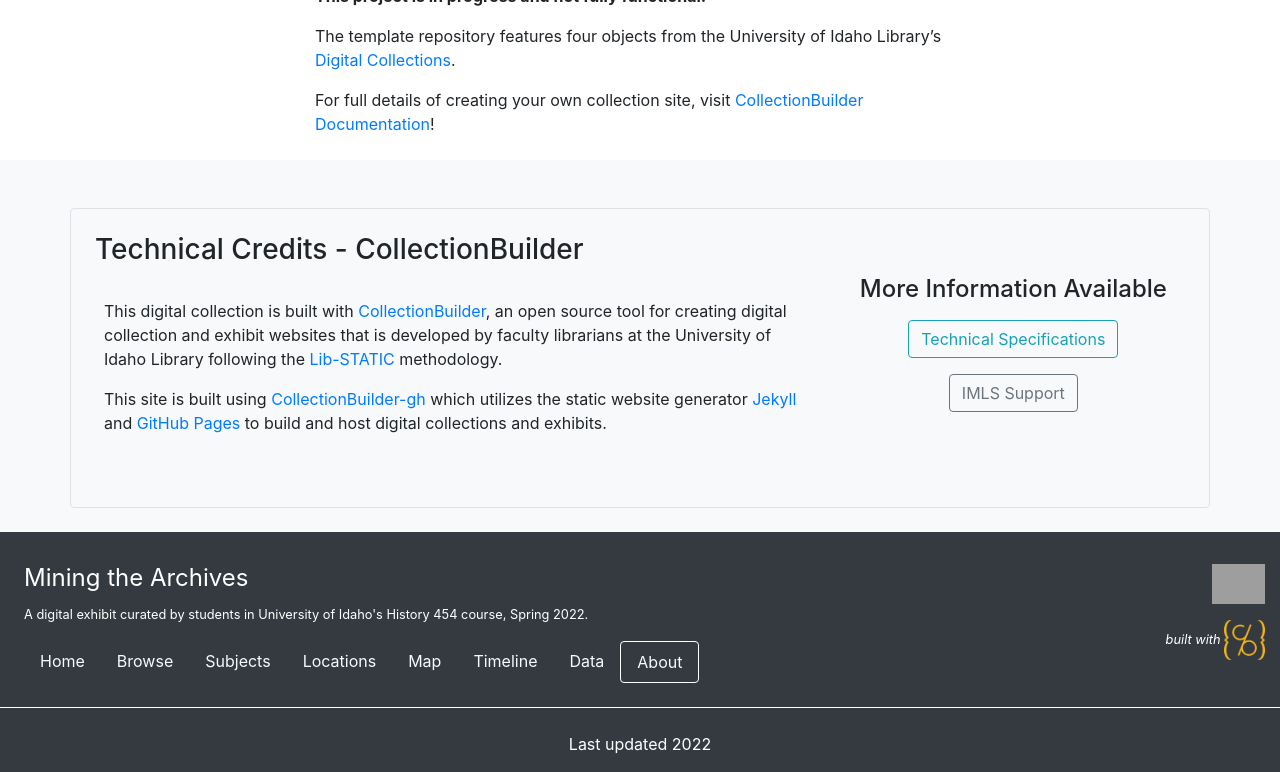
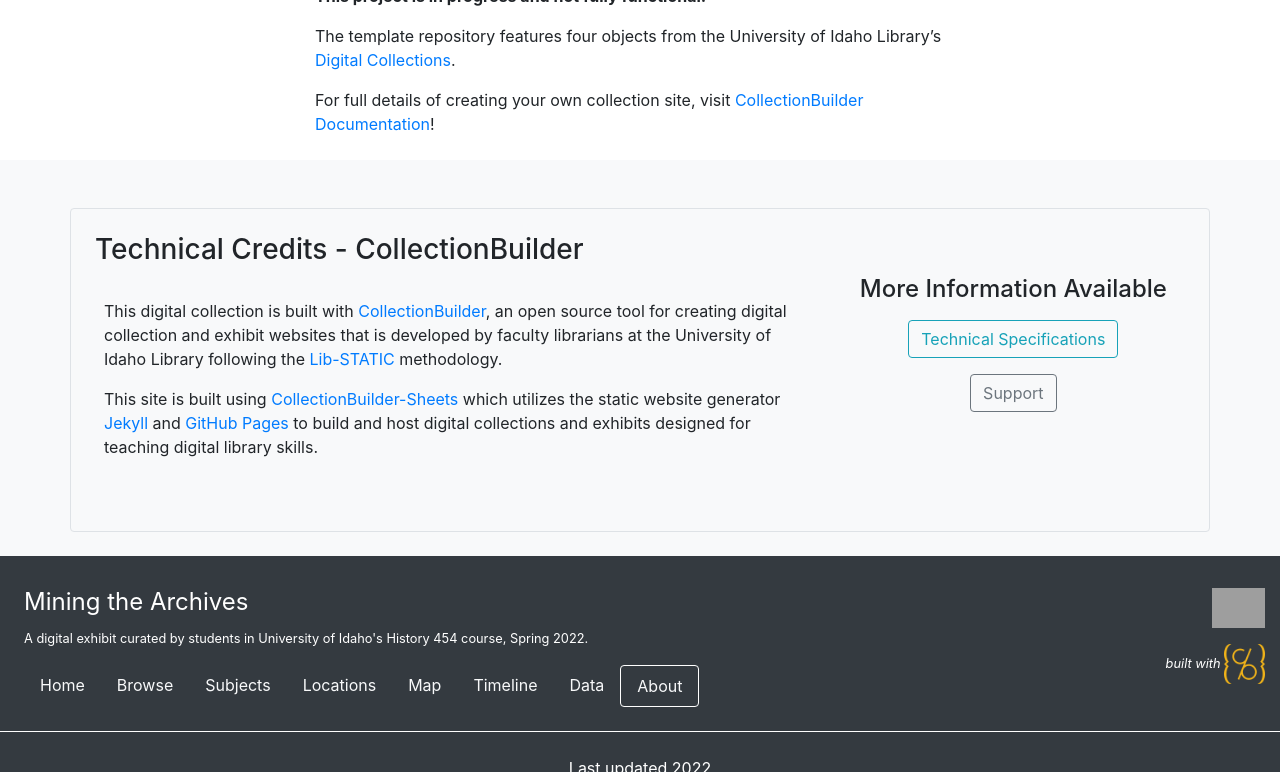
Before and after one commit to evanwill/hist-454-2022, a Jekyll site: the page built from pages/about.md, in a window 1280 px wide and 900 px high, scrolled down 950 px, cut to the strip 0-772 px from the top of the window. Built offline with Jekyll 4.4.1, drawn with Linux system fonts in a browser that asks for light colours; grey boxes are pictures that could not be loaded.

Commit message:
credits update

```diff
--- a/_includes/cb/credits.html
+++ b/_includes/cb/credits.html
@@ -5,13 +5,13 @@
             <div class="col-md-8 p-4">
                 <p>This digital collection is built with <a href="https://collectionbuilder.github.io/" target="_blank" rel="noopener">CollectionBuilder</a>, an open source tool for creating digital collection and exhibit websites that is developed by faculty librarians at the University of Idaho Library following the <a href="https://lib-static.github.io" target="_blank" rel="noopener">Lib-STATIC</a> methodology.</p>
 
-                <p>This site is built using <a href="https://github.com/CollectionBuilder/collectionbuilder-gh" target="_blank" rel="noopener">CollectionBuilder-gh</a> which utilizes the static website generator <a href="https://jekyllrb.com/" target="_blank" rel="noopener">Jekyll</a> and <a href="https://pages.github.com/" target="_blank" rel="noopener">GitHub Pages</a> to build and host digital collections and exhibits.</p>
+                <p>This site is built using <a href="https://github.com/CollectionBuilder/collectionbuilder-sheets" target="_blank" rel="noopener">CollectionBuilder-Sheets</a> which utilizes the static website generator <a href="https://jekyllrb.com/" target="_blank" rel="noopener">Jekyll</a> and <a href="https://pages.github.com/" target="_blank" rel="noopener">GitHub Pages</a> to build and host digital collections and exhibits designed for teaching digital library skills.</p>
             </div>
             <div class="col-md-4 text-center">
                 <h4>More Information Available</h4>
-                <a class="btn btn-outline-info my-2" target="_blank" rel="noopener" href="https://collectionbuilder.github.io/about.html#tool">Technical Specifications</a>
+                <a class="btn btn-outline-info my-2" target="_blank" rel="noopener" href="https://collectionbuilder.github.io/about.html">Technical Specifications</a>
                 <br>
-                <a class="btn btn-outline-secondary my-2" target="_blank" rel="noopener" href="https://collectionbuilder.github.io/about.html#grant">IMLS Support</a>
+                <a class="btn btn-outline-secondary my-2" target="_blank" rel="noopener" href="https://collectionbuilder.github.io/about.html#support">Support</a>
             </div>
         </div>
     </div>
```
